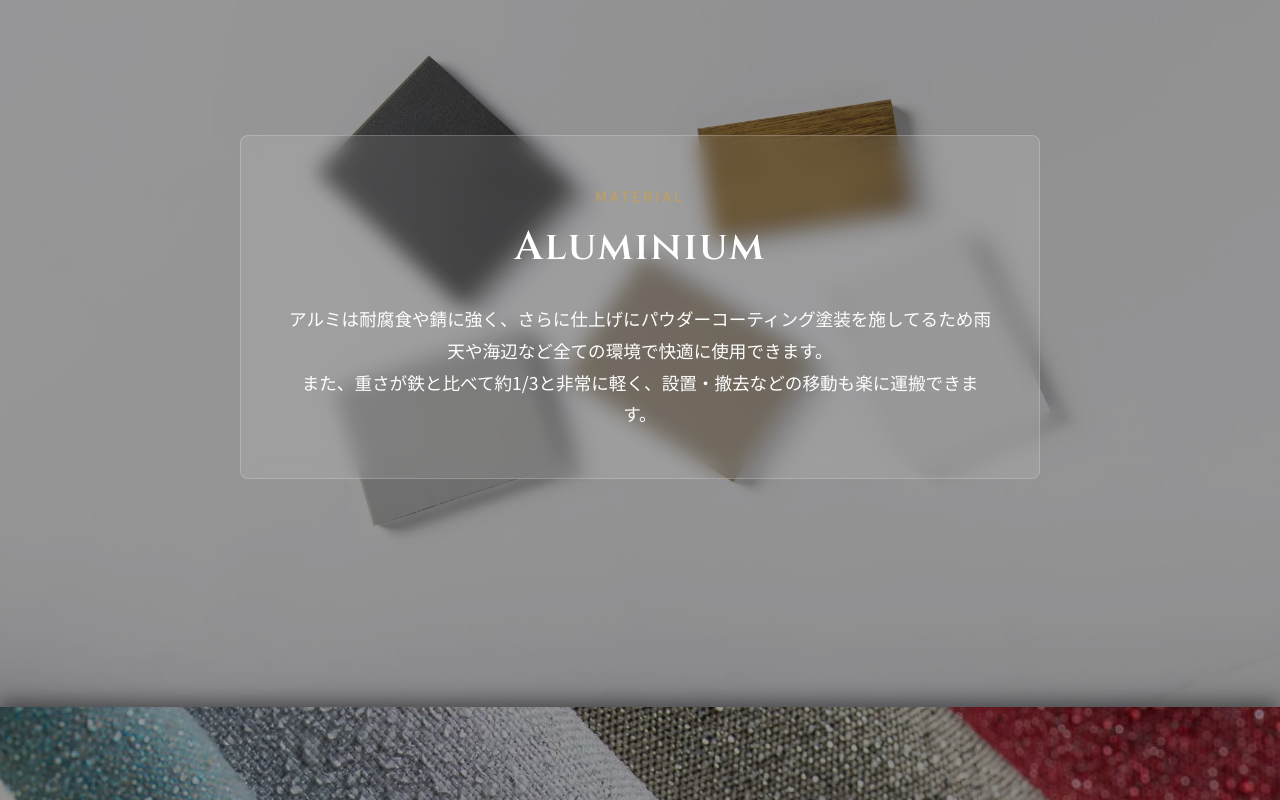
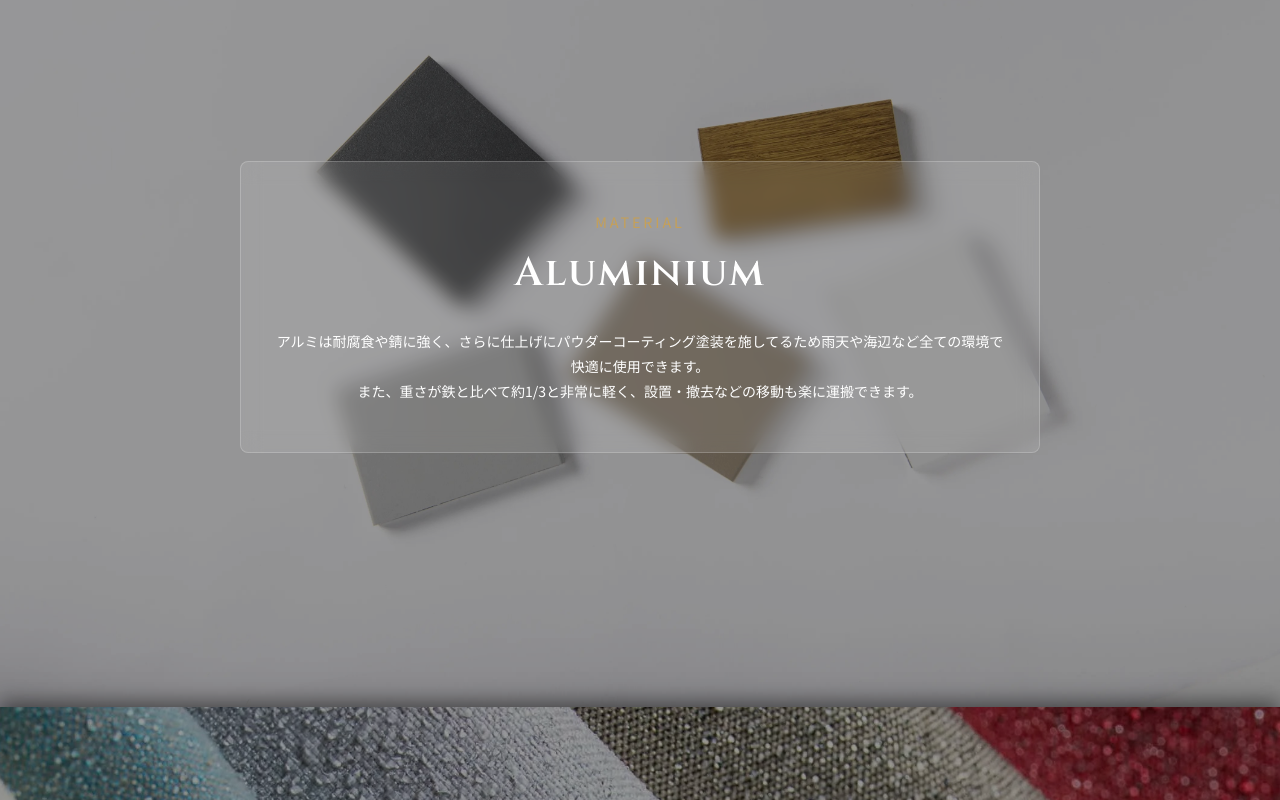
Before and after one commit to shunking-tech/demo-cloudworks-jobs-12675962-2, a plain HTML site: page index.html in a window 1280 px wide. Shown: the part 2500-3300 px from the top of the page. Drawn offline with nearby package versions, Linux system fonts and the light colour scheme.

Commit message:
微調整

```diff
--- a/style.css
+++ b/style.css
@@ -530,7 +530,7 @@ h6 {
     position: relative;
     z-index: 2;
     max-width: 800px;
-    padding: 3rem;
+    padding: 3rem 2rem;
     background: rgba(255, 255, 255, 0.1);
     /* Glassmorphism effect */
     backdrop-filter: blur(10px);
@@ -541,7 +541,7 @@ h6 {
 }
 
 .material-text {
-    font-size: 1.1rem;
+    font-size: 14px;
     line-height: 1.8;
     margin-top: 1.5rem;
 }
```
